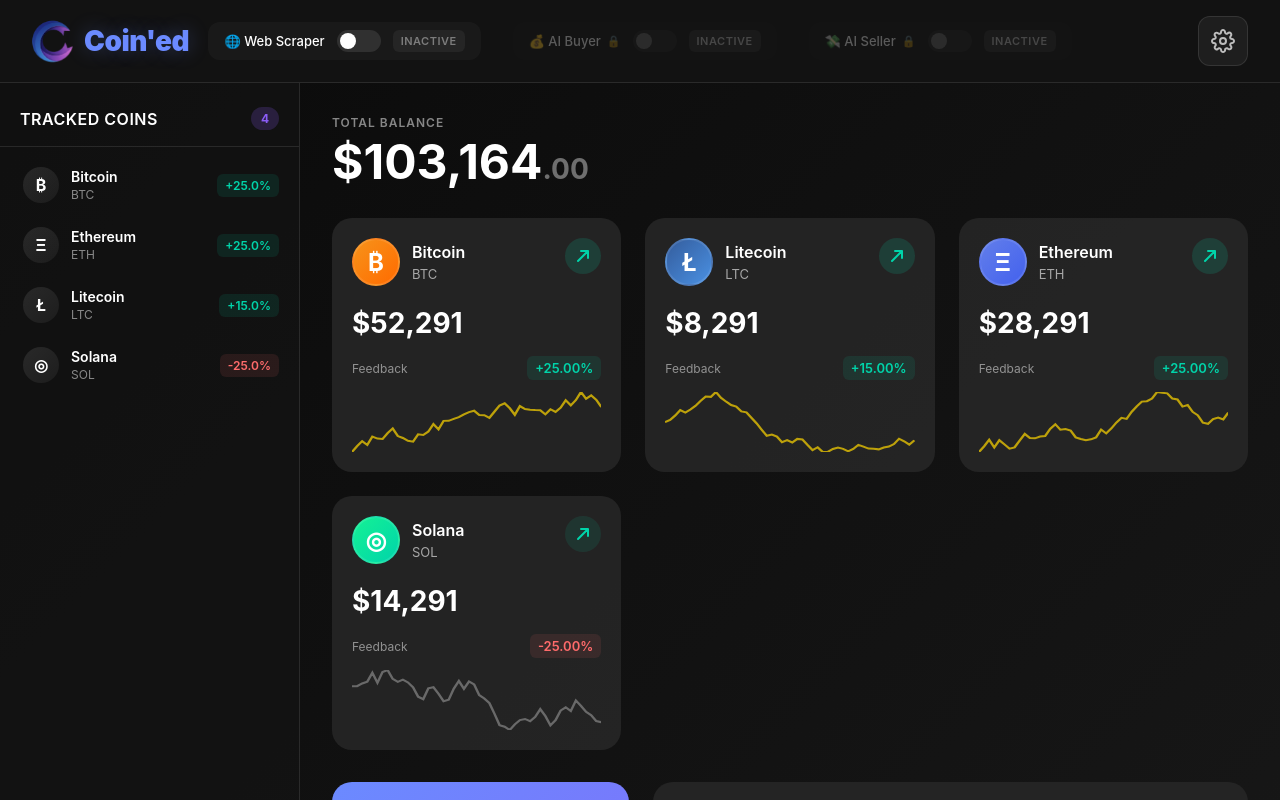
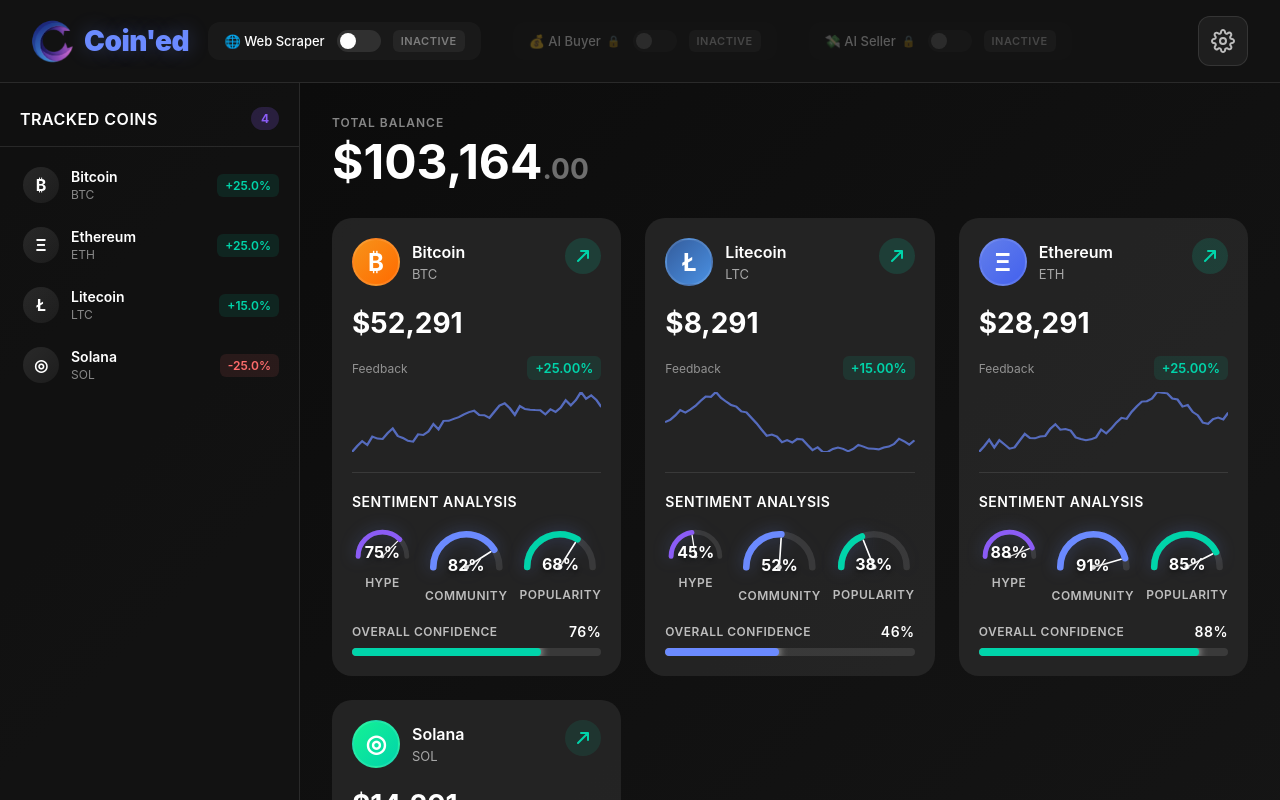
Before and after one commit to Cirbble/codejam2025, an Angular app in the folder coin-ed/: page / in a window 1280 px wide. Shown: the top 800 px of the page. Built offline with nearby package versions, Linux system fonts and the light colour scheme.

Commit message:
gauge update

```diff
--- a/coin-ed/src/app/components/coin-card/coin-card.component.css
+++ b/coin-ed/src/app/components/coin-card/coin-card.component.css
@@ -140,3 +140,61 @@
   width: 100%;
   height: 100%;
 }
+
+
+.sentiment-section {
+  margin-top: 20px;
+  padding-top: 20px;
+  border-top: 1px solid rgba(255, 255, 255, 0.1);
+}
+
+.sentiment-header h4 {
+  color: #fff;
+  font-size: 14px;
+  font-weight: 600;
+  margin: 0 0 16px 0;
+  text-transform: uppercase;
+  letter-spacing: 0.5px;
+}
+
+.gauges-grid {
+  display: grid;
+  grid-template-columns: repeat(3, 1fr);
+  gap: 12px;
+  margin-bottom: 20px;
+}
+
+.confidence-bar {
+  margin-top: 16px;
+}
+
+.confidence-label {
+  display: flex;
+  justify-content: space-between;
+  align-items: center;
+  margin-bottom: 8px;
+  font-size: 12px;
+  font-weight: 600;
+  color: rgba(255, 255, 255, 0.7);
+  text-transform: uppercase;
+  letter-spacing: 0.5px;
+}
+
+.confidence-value {
+  color: #fff;
+  font-size: 14px;
+}
+
+.confidence-track {
+  height: 8px;
+  background: rgba(255, 255, 255, 0.1);
+  border-radius: 4px;
+  overflow: hidden;
+}
+
+.confidence-fill {
+  height: 100%;
+  border-radius: 4px;
+  transition: width 0.8s ease, background 0.3s ease;
+  box-shadow: 0 0 10px currentColor;
+}
--- a/coin-ed/src/app/components/coin-card/coin-card.component.html
+++ b/coin-ed/src/app/components/coin-card/coin-card.component.html
@@ -32,9 +32,41 @@
       <polyline
         [attr.points]="generateChartPoints()"
         fill="none"
-        [attr.stroke]="coin.changePercentage > 0 ? '#FFD700' : '#888'"
+        [attr.stroke]="coin.changePercentage > 0 ? '#6B8AFF' : '#888'"
         stroke-width="2"
       />
     </svg>
   </div>
+
+  @if (coin.hype !== undefined || coin.communityHype !== undefined || coin.popularity !== undefined) {
+    <div class="sentiment-section">
+      <div class="sentiment-header">
+        <h4>Sentiment Analysis</h4>
+      </div>
+      <div class="gauges-grid">
+        @if (coin.hype !== undefined) {
+          <app-gauge [value]="coin.hype" label="Hype" color="#8B5CF6"></app-gauge>
+        }
+        @if (coin.communityHype !== undefined) {
+          <app-gauge [value]="coin.communityHype" label="Community" color="#6B8AFF"></app-gauge>
+        }
+        @if (coin.popularity !== undefined) {
+          <app-gauge [value]="coin.popularity" label="Popularity" color="#00d4aa"></app-gauge>
+        }
+      </div>
+      <div class="confidence-bar">
+        <div class="confidence-label">
+          <span>Overall Confidence</span>
+          <span class="confidence-value">{{ (calculateConfidence() * 100).toFixed(0) }}%</span>
+        </div>
+        <div class="confidence-track">
+          <div
+            class="confidence-fill"
+            [style.width.%]="calculateConfidence() * 100"
+            [style.background]="getConfidenceColor()"
+          ></div>
+        </div>
+      </div>
+    </div>
+  }
 </div>
--- a/coin-ed/src/app/components/coin-card/coin-card.component.ts
+++ b/coin-ed/src/app/components/coin-card/coin-card.component.ts
@@ -1,11 +1,12 @@
 import { Component, Input } from '@angular/core';
 import { CommonModule } from '@angular/common';
 import { Coin } from '../../models/coin.model';
+import { GaugeComponent } from '../gauge/gauge';
 
 @Component({
   selector: 'app-coin-card',
   standalone: true,
-  imports: [CommonModule],
+  imports: [CommonModule, GaugeComponent],
   templateUrl: './coin-card.component.html',
   styleUrls: ['./coin-card.component.css']
 })
@@ -30,4 +31,23 @@
       })
       .join(' ');
   }
+
+  calculateConfidence(): number {
+    if (!this.coin.hype && !this.coin.communityHype && !this.coin.popularity) {
+      return 0;
+    }
+    const hype = this.coin.hype || 0;
+    const community = this.coin.communityHype || 0;
+    const popularity = this.coin.popularity || 0;
+
+    // Weighted average: 30% hype, 40% community, 30% popularity
+    return (hype * 0.3 + community * 0.4 + popularity * 0.3);
+  }
+
+  getConfidenceColor(): string {
+    const confidence = this.calculateConfidence();
+    if (confidence >= 0.7) return '#00d4aa'; // Green
+    if (confidence >= 0.4) return '#6B8AFF'; // Blue
+    return '#ff6b6b'; // Red
+  }
 }
--- /dev/null
+++ b/coin-ed/src/app/components/gauge/gauge.css
@@ -0,0 +1,50 @@
+.gauge-container {
+  display: flex;
+  flex-direction: column;
+  align-items: center;
+  gap: 8px;
+}
+
+.gauge {
+  position: relative;
+  width: 100%;
+  max-width: 120px;
+}
+
+.gauge-svg {
+  width: 100%;
+  height: auto;
+  filter: drop-shadow(0 0 8px rgba(107, 138, 255, 0.3));
+}
+
+.gauge-progress {
+  transition: stroke-dashoffset 0.8s ease;
+}
+
+.gauge-needle {
+  transition: all 0.8s ease;
+}
+
+g {
+  transition: transform 0.8s ease;
+}
+
+.gauge-value {
+  position: absolute;
+  bottom: 5px;
+  left: 50%;
+  transform: translateX(-50%);
+  font-size: 16px;
+  font-weight: 700;
+  color: #fff;
+  text-shadow: 0 2px 4px rgba(0, 0, 0, 0.5);
+}
+
+.gauge-label {
+  font-size: 12px;
+  font-weight: 600;
+  color: rgba(255, 255, 255, 0.7);
+  text-align: center;
+  text-transform: uppercase;
+  letter-spacing: 0.5px;
+}
--- /dev/null
+++ b/coin-ed/src/app/components/gauge/gauge.html
@@ -0,0 +1,41 @@
+<div class="gauge-container">
+  <div class="gauge">
+    <svg viewBox="0 0 100 60" class="gauge-svg">
+      <!-- Background arc -->
+      <path
+        d="M 10 50 A 40 40 0 0 1 90 50"
+        fill="none"
+        stroke="rgba(255, 255, 255, 0.1)"
+        stroke-width="8"
+        stroke-linecap="round"
+      />
+      <!-- Colored arc based on value -->
+      <path
+        d="M 10 50 A 40 40 0 0 1 90 50"
+        fill="none"
+        [attr.stroke]="color"
+        stroke-width="8"
+        stroke-linecap="round"
+        [attr.stroke-dasharray]="125.6"
+        [attr.stroke-dashoffset]="125.6 - (value * 125.6)"
+        class="gauge-progress"
+      />
+      <!-- Center needle -->
+      <g [attr.transform]="'translate(50, 50) rotate(' + ((value * 180) - 90) + ')'">
+        <line
+          x1="0"
+          y1="0"
+          x2="0"
+          y2="-35"
+          stroke="#fff"
+          stroke-width="2"
+          stroke-linecap="round"
+          class="gauge-needle"
+        />
+        <circle cx="0" cy="0" r="3" fill="#fff" />
+      </g>
+    </svg>
+    <div class="gauge-value">{{ getPercentage() }}%</div>
+  </div>
+  <div class="gauge-label">{{ label }}</div>
+</div>
--- /dev/null
+++ b/coin-ed/src/app/components/gauge/gauge.ts
@@ -0,0 +1,18 @@
+import { Component, Input } from '@angular/core';
+import { CommonModule } from '@angular/common';
+
+@Component({
+  selector: 'app-gauge',
+  imports: [CommonModule],
+  templateUrl: './gauge.html',
+  styleUrl: './gauge.css'
+})
+export class GaugeComponent {
+  @Input() value: number = 0; // 0 to 1
+  @Input() label: string = '';
+  @Input() color: string = '#6B8AFF';
+
+  getPercentage(): number {
+    return Math.round(this.value * 100);
+  }
+}
--- a/coin-ed/src/app/models/coin.model.ts
+++ b/coin-ed/src/app/models/coin.model.ts
@@ -8,6 +8,10 @@
   changePercentage: number;
   chartData?: number[];
   icon?: string;
+  hype?: number; // raw_sentiment_score
+  communityHype?: number; // aggregate_sentiment_score
+  popularity?: number; // engagement_score
+  confidence?: number; // calculated from the three scores
 }
 
 export interface Portfolio {
--- a/coin-ed/src/app/services/data.service.ts
+++ b/coin-ed/src/app/services/data.service.ts
@@ -52,7 +52,10 @@
         price: item.price || coins[existingCoinIndex].price,
         changePercentage: item.changePercentage || coins[existingCoinIndex].changePercentage,
         feedback: item.feedback || coins[existingCoinIndex].feedback,
-        chartData: item.chartData || coins[existingCoinIndex].chartData
+        chartData: item.chartData || coins[existingCoinIndex].chartData,
+        hype: item.raw_sentiment_score !== undefined ? item.raw_sentiment_score : coins[existingCoinIndex].hype,
+        communityHype: item.aggregate_sentiment_score !== undefined ? item.aggregate_sentiment_score : coins[existingCoinIndex].communityHype,
+        popularity: item.engagement_score !== undefined ? item.engagement_score : coins[existingCoinIndex].popularity
       };
       this.coins.set(coins);
     } else {
@@ -66,7 +69,10 @@
         feedback: item.feedback || '',
         changePercentage: item.changePercentage || 0,
         chartData: item.chartData || [],
-        icon: item.icon || ''
+        icon: item.icon || '',
+        hype: item.raw_sentiment_score,
+        communityHype: item.aggregate_sentiment_score,
+        popularity: item.engagement_score
       };
       this.coins.set([...this.coins(), newCoin]);
     }
@@ -152,7 +158,10 @@
         feedback: 'Feedback',
         changePercentage: 0.25,
         chartData: this.generateMockChartData(),
-        icon: '₿'
+        icon: '₿',
+        hype: 0.75,
+        communityHype: 0.82,
+        popularity: 0.68
       },
       {
         id: 'litecoin',
@@ -163,7 +172,10 @@
         feedback: 'Feedback',
         changePercentage: 0.15,
         chartData: this.generateMockChartData(),
-        icon: 'Ł'
+        icon: 'Ł',
+        hype: 0.45,
+        communityHype: 0.52,
+        popularity: 0.38
       },
       {
         id: 'ethereum',
@@ -174,7 +186,10 @@
         feedback: 'Feedback',
         changePercentage: 0.25,
         chartData: this.generateMockChartData(),
-        icon: 'Ξ'
+        icon: 'Ξ',
+        hype: 0.88,
+        communityHype: 0.91,
+        popularity: 0.85
       },
       {
         id: 'solana',
@@ -185,7 +200,10 @@
         feedback: 'Feedback',
         changePercentage: -0.25,
         chartData: this.generateMockChartData(),
-        icon: '◎'
+        icon: '◎',
+        hype: 0.32,
+        communityHype: 0.28,
+        popularity: 0.41
       }
     ];
 
```
